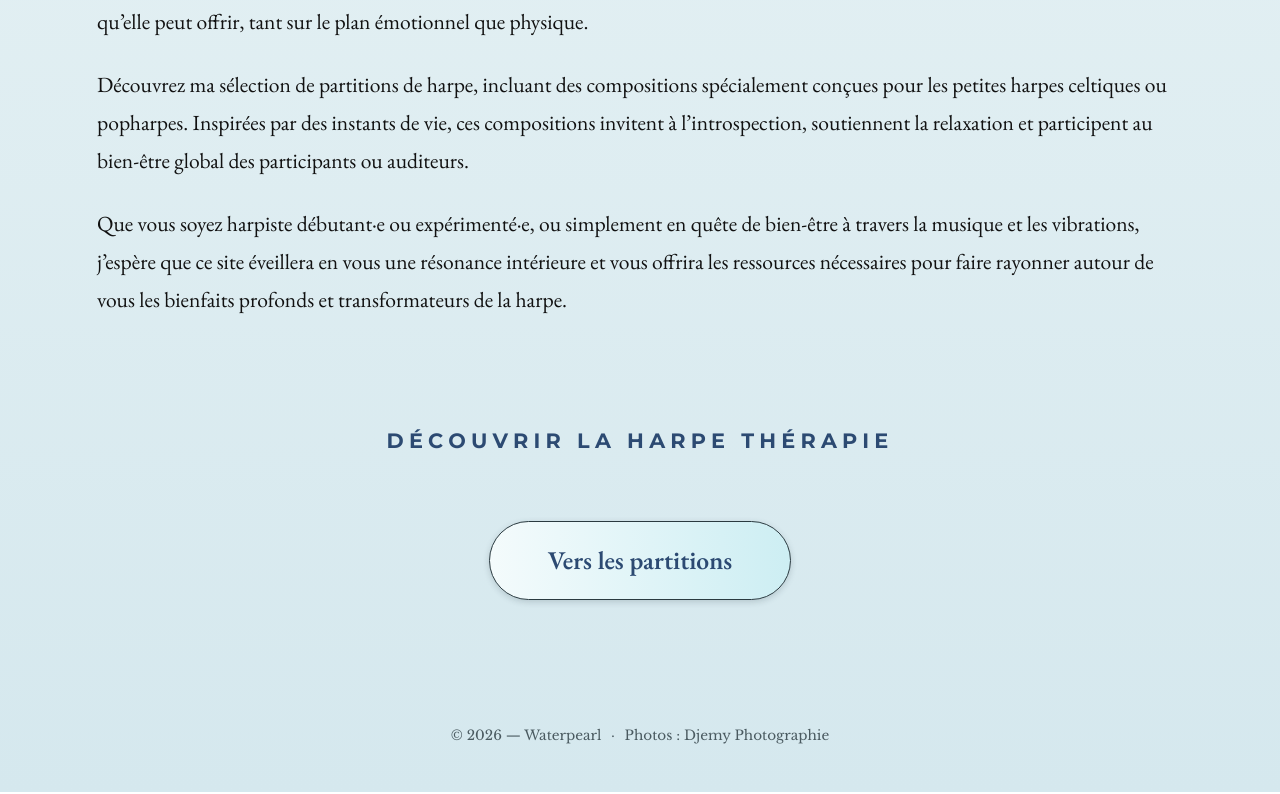
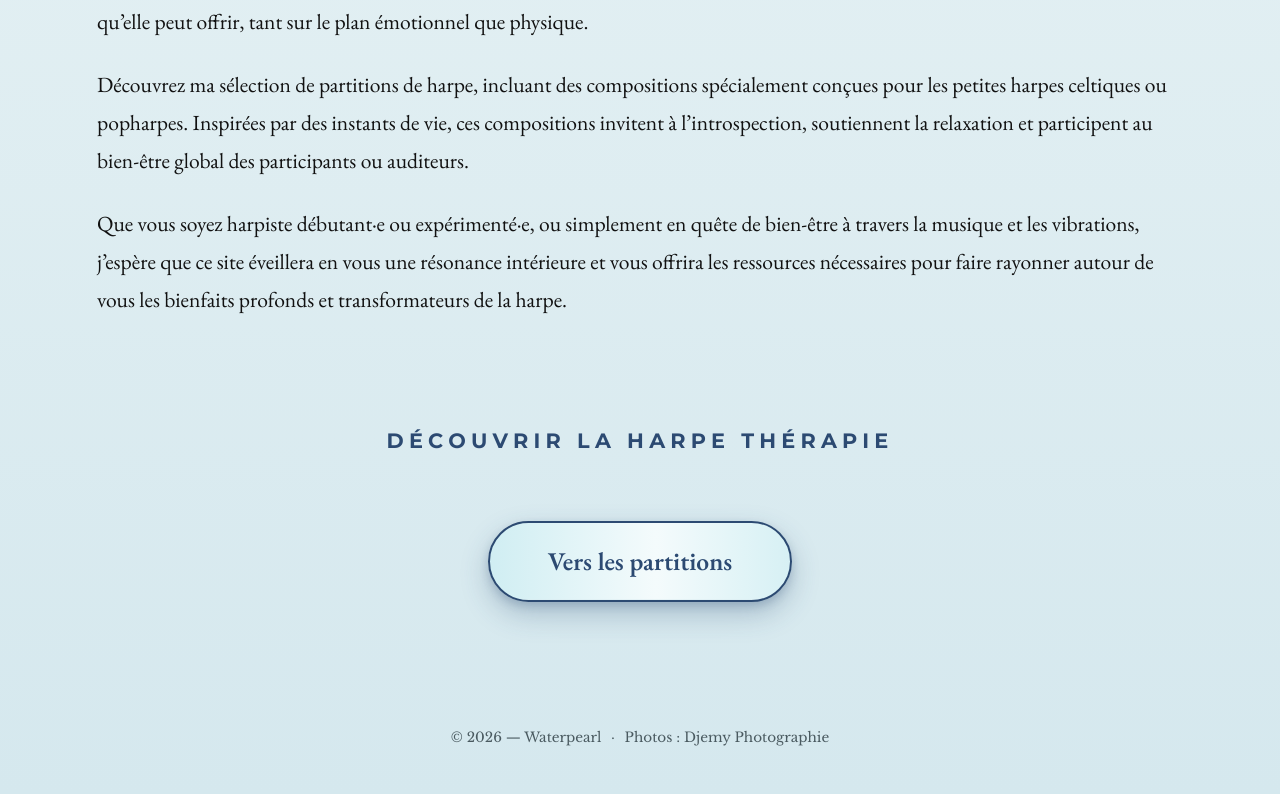
Before and after one commit to KIMC345/Waterpearl, a React (Vite) app: page / in a window 1280 px wide. Shown: the part 880-1674 px from the top of the page. Built offline with nearby package versions, Linux system fonts and the light colour scheme.

Commit message:
Add a water shimmer and a drop shadow to the Vers les partitions button
Co-Authored-By: Claude Opus 5.5 <noreply@anthropic.com>

```diff
--- a/src/style.css
+++ b/src/style.css
@@ -182,19 +182,40 @@ body {
 .bouton-pilule {
   display: inline-block;
   padding: 1.1rem 3.6rem;
-  border: 1.5px solid #2a3a40;
+  border: 2px solid var(--bleu-lien);
   border-radius: 999px;
-  background: linear-gradient(90deg, #f4fbfc, #cdeef3);
-  box-shadow: 0 2px 6px rgba(40, 60, 70, 0.2);
+  background-image: linear-gradient(90deg, #f4fbfc, #b3e3eb, #f4fbfc, #b3e3eb);
+  background-size: 300% 100%;
+  /* Ombre portée douce sous le bouton pour le faire ressortir. */
+  box-shadow:
+    0 4px 8px rgba(44, 74, 114, 0.2),
+    0 12px 28px rgba(44, 74, 114, 0.28);
+  transition: box-shadow 0.25s;
   font-family: var(--police-lecture);
   font-weight: 600;
   font-size: 1.6rem;
   color: var(--bleu-lien);
   text-decoration: none;
-  transition: background 0.2s;
+  /* Un reflet d'eau glisse lentement sur le bouton. */
+  animation: vague-reflet 9s ease-in-out infinite alternate;
 }
 
-.bouton-pilule:hover { background: linear-gradient(90deg, #e6f6f8, #b5e4ec); }
+.bouton-pilule:hover {
+  background-image: linear-gradient(90deg, #e6f6f8, #9dd8e3, #e6f6f8, #9dd8e3);
+  box-shadow:
+    0 6px 10px rgba(44, 74, 114, 0.24),
+    0 16px 34px rgba(44, 74, 114, 0.34);
+}
+
+@keyframes vague-reflet {
+  from { background-position: 0% 50%; }
+  to { background-position: 100% 50%; }
+}
+
+/* Pas d'animation pour les personnes qui ont demandé moins de mouvement. */
+@media (prefers-reduced-motion: reduce) {
+  .bouton-pilule { animation: none; }
+}
 
 /* ---------- Pages avec image de fond (ex. Harpe thérapie) ---------- */
 .fond-image {
```
